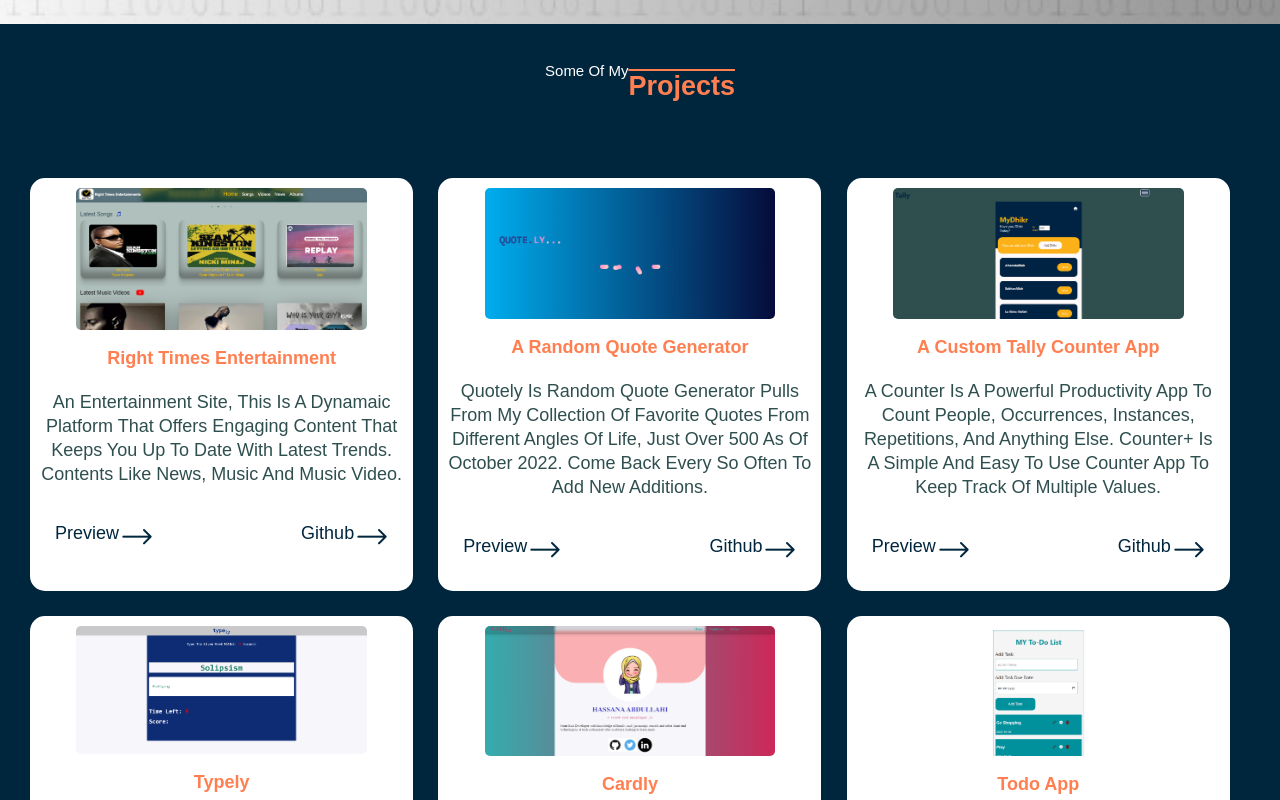
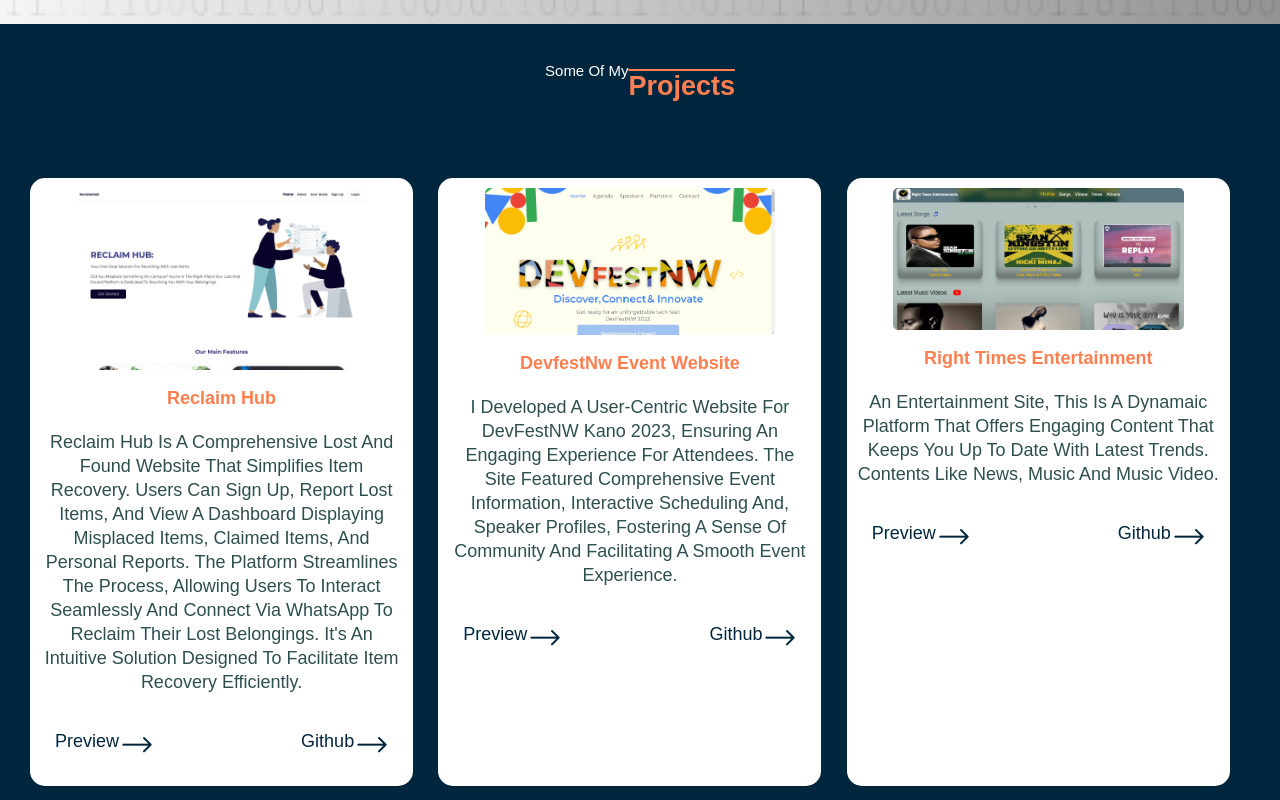
Before and after one commit to hassana123/portfolio-site, a React (Vite) app: page / in a window 1280 px wide. Shown: the part 2000-2800 px from the top of the page. Built offline with nearby package versions, Linux system fonts and the light colour scheme; a web font is replaced by a local one.

Commit message:
feat:update

```diff
--- a/src/compnonts/Project/index.jsx
+++ b/src/compnonts/Project/index.jsx
@@ -2,6 +2,8 @@
 import arrow from "../../assets/icons/icons8-right-arrow-windows-11-outline-32.png";
 import "./style.css";
 import qoutely from "../../assets/img/QUOTELY.png";
+import lnf from "../../assets/img/LNF.png";
+import Devfest from "../../assets/img/Devfest2023.png";
 import typely from "../../assets/img/Document.png";
 import PCD from "../../assets/img/PCD.png";
 import drum from "../../assets/img/drum.png";
@@ -20,6 +22,51 @@
       </div>
 
       <div className="grid">
+        <div className="project-container">
+          <img src={lnf} alt="" />
+          <h4>Reclaim Hub</h4>
+          <p>
+            Reclaim Hub is a comprehensive Lost and Found website that
+            simplifies item recovery. Users can sign up, report lost items, and
+            view a dashboard displaying misplaced items, claimed items, and
+            personal reports. The platform streamlines the process, allowing
+            users to interact seamlessly and connect via WhatsApp to reclaim
+            their lost belongings. It's an intuitive solution designed to
+            facilitate item recovery efficiently.
+          </p>
+          <a
+            href="https://lost-and-found-hassana123.vercel.app/"
+            className="preview"
+          >
+            preview <img src={arrow} alt="" />
+          </a>
+          <a
+            href="https://github.com/hassana123/lost-and-found"
+            className="github"
+          >
+            Github <img src={arrow} alt="" />
+          </a>
+        </div>
+        <div className="project-container">
+          <img src={Devfest} alt="" />
+          <h4>DevfestNw event website</h4>
+          <p>
+            I developed a user-centric website for DevFestNW Kano 2023, ensuring
+            an engaging experience for attendees. The site featured
+            comprehensive event information, interactive scheduling and, speaker
+            profiles, fostering a sense of community and facilitating a smooth
+            event experience.
+          </p>
+          <a href="https://tinyurl.com/5eyuts3e" className="preview">
+            preview <img src={arrow} alt="" />
+          </a>
+          <a
+            href="https://github.com/ahmadadejumo/DevfestKano_Web"
+            className="github"
+          >
+            Github <img src={arrow} alt="" />
+          </a>
+        </div>
         <div className="project-container">
           <img src={rte} alt="" />
           <h4>Right Times Entertainment</h4>
--- a/src/compnonts/stacks/index.jsx
+++ b/src/compnonts/stacks/index.jsx
@@ -1,5 +1,6 @@
 import React from "react";
 import "./style.css";
+import next from "../../assets/icons/next.png";
 import Html2 from "../../assets/icons/icons8-html-5-150.svg";
 import Css from "../../assets/icons/icons8-css3-150.svg";
 import react from "../../assets/icons/icons8-react-200.svg";
@@ -47,6 +48,10 @@
           {/* <p>react</p> */}
         </div>
         <div>
+          <img src={next} alt="" />
+          {/* <p>react</p> */}
+        </div>
+        <div>
           <img src={netlify} alt="" />
           {/* <p>netlify</p> */}
         </div>
```
Also changed, not shown: src/assets/icons/next.png (added), src/assets/img/Devfest2023.png (added).
